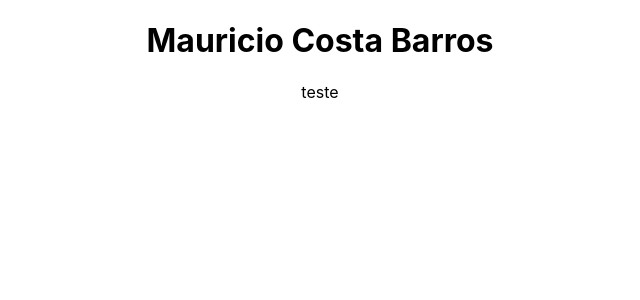
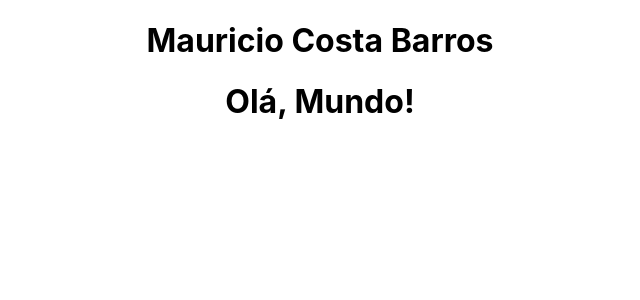
Before and after one commit to MauricioCostaBarros/meu-primeiro-app, a React (Create React App) app: page / in a window 1280 px wide. Shown: the top 300 px of the page, without its empty margins (320-960 px from the left). Built offline with nearby package versions, Linux system fonts and the light colour scheme.

Commit message:
Primeiro Componente

```diff
--- a/src/App.js
+++ b/src/App.js
@@ -1,10 +1,13 @@
 import './App.css';
+import Cabecalho from './componentes/Cabecalho';
 
 function App() {
   return (
     <div className="App">
       <h1>Mauricio Costa Barros</h1>
-    teste
+      <Cabecalho>
+
+      </Cabecalho>
     </div>
   );
 }
--- /dev/null
+++ b/src/componentes/Cabecalho/index.js
@@ -0,0 +1,11 @@
+import React from "react";
+
+function Cabecalho() {
+    return(
+        <div>
+            <h1>Olá, Mundo!</h1>
+        </div>
+    );
+}
+
+export default Cabecalho;
```
Also changed, not shown: src/componentes/Cabecalho/style.css (added).
